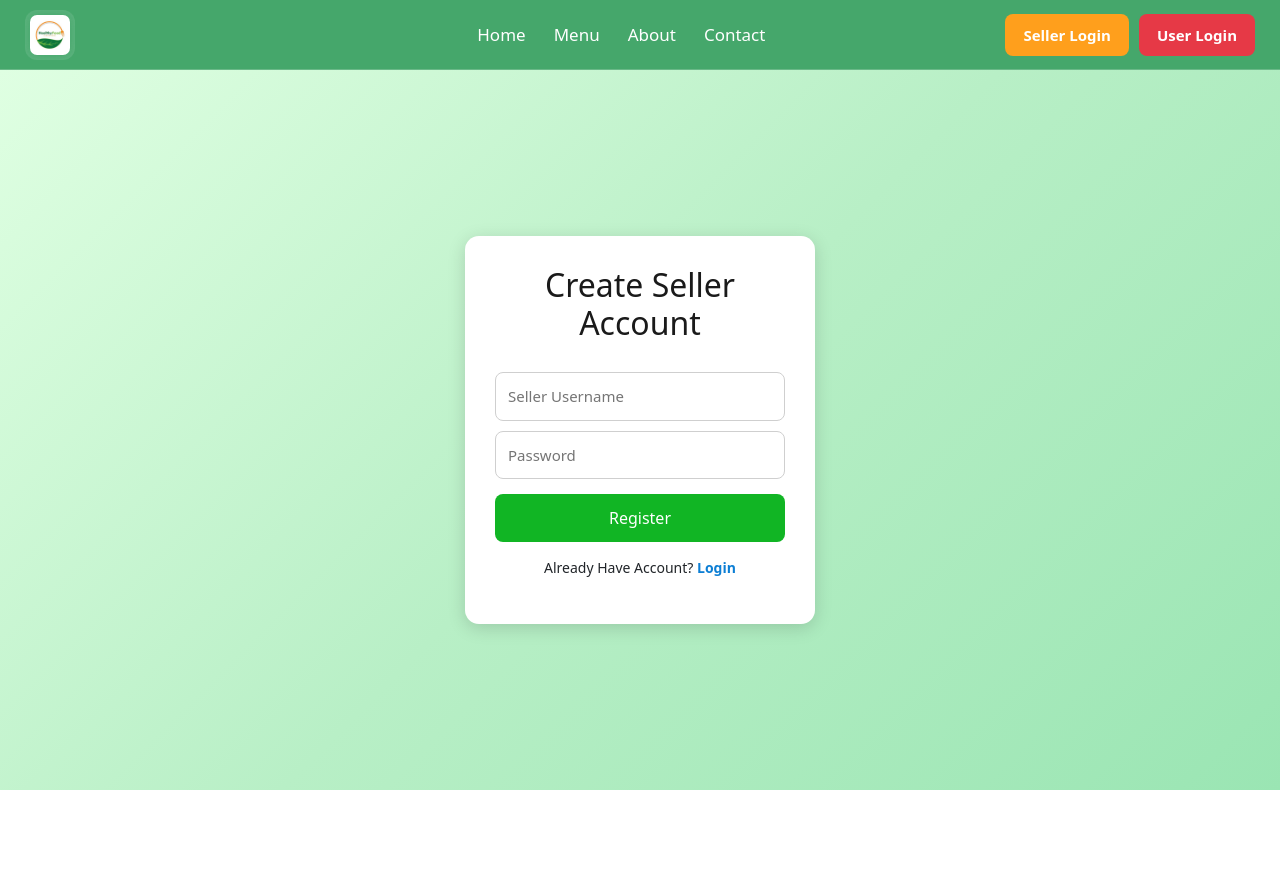
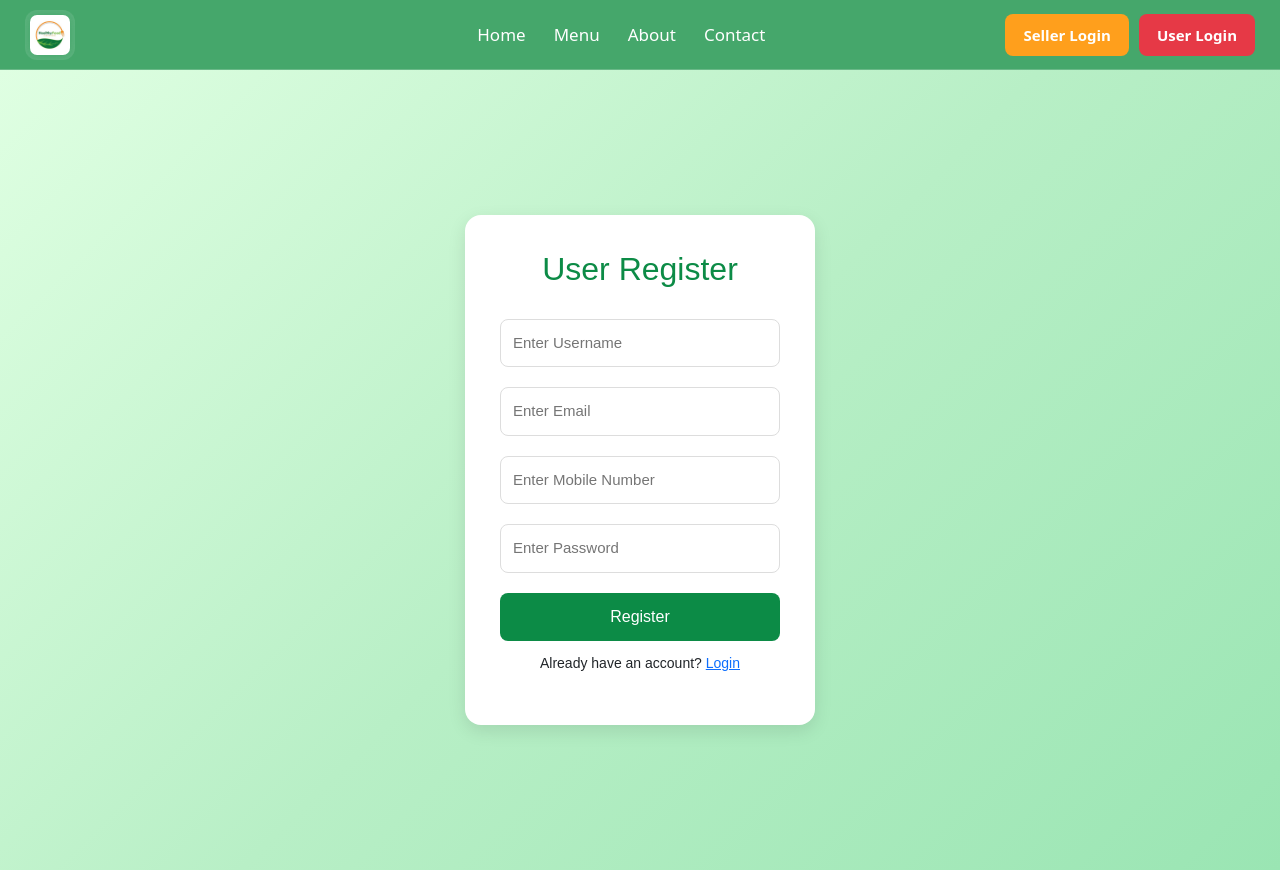
Before and after one commit to Mrughank/healthy-food-frontend, a React (Vite) app: page /sellerRegister in a window 1280 px wide. Built offline with nearby package versions, Linux system fonts and the light colour scheme.

Commit message:
Fix user register API

```diff
--- a/src/components/SellerRegister.jsx
+++ b/src/components/SellerRegister.jsx
@@ -1,64 +1,85 @@
 import React, { useState } from "react";
 import axios from "axios";
-import "./SellerRegister.css";
-import { useNavigate } from "react-router-dom";
+import { useNavigate, Link } from "react-router-dom";
+import "./UserRegister.css";
 
-export default function SellerRegister() {
+export default function UserRegister() {
   const [username, setUsername] = useState("");
   const [userpassword, setUserpassword] = useState("");
+  const [email, setEmail] = useState("");
+  const [mobile, setMobile] = useState("");
+
   const navigate = useNavigate();
 
-  const onSubmit = async (e) => {
+  const handleSubmit = async (e) => {
     e.preventDefault();
 
     try {
       const res = await axios.post(
-      `${import.meta.env.VITE_API_URL}/seller/register`,
+        `${import.meta.env.VITE_API_URL}/user/register`,   // ✅ CORRECT API
         {
-        username,
-        userpassword,
+          name: username,          // ✅ backend expects name
+          password: userpassword,  // ✅ backend expects password
+          email: email,
+          phone: mobile
         }
       );
 
       if (res.data.success) {
-      alert("Seller Registered ✅");
-      navigate("/sellerLogin");
+        alert("✅ Registration successful!");
+        navigate("/userLogin");
       } else {
-      alert("Registration failed ❌");
+        alert("❌ " + res.data.msg);
       }
     } catch (err) {
-    console.log(err.response?.data || err.message);
-    alert("Server error ❌");
+      console.log("Register error:", err.response?.data || err);
+      alert("⚠️ Server error");
     }
   };
 
-
   return (
-    <div className="seller-reg-page">
-      <form className="seller-reg-card" onSubmit={onSubmit}>
-        <h2>Create Seller Account</h2>
+    <div className="register-container">
+      <form className="register-card" onSubmit={handleSubmit}>
+        <h2>User Register</h2>
 
         <input
           type="text"
-          placeholder="Seller Username"
+          placeholder="Enter Username"
           value={username}
           onChange={(e) => setUsername(e.target.value)}
           required
         />
 
         <input
+          type="email"
+          placeholder="Enter Email"
+          value={email}
+          onChange={(e) => setEmail(e.target.value)}
+          required
+        />
+
+        <input
+          type="text"
+          placeholder="Enter Mobile Number"
+          value={mobile}
+          onChange={(e) => setMobile(e.target.value)}
+          required
+        />
+
+        <input
           type="password"
-          placeholder="Password"
+          placeholder="Enter Password"
           value={userpassword}
           onChange={(e) => setUserpassword(e.target.value)}
           required
         />
 
-        <button type="submit" className="reg-btn">Register</button>
+        <button type="submit" className="register-btn">
+          Register
+        </button>
 
-        <p className="login-link">
-          Already Have Account?{" "}
-          <span onClick={() => navigate("/sellerLogin")}>Login</span>
+        <p>
+          Already have an account? <Link to="/userLogin">Login</Link>
         </p>
       </form>
     </div>
```
Lines whose indentation alone changed are shown as unchanged.
